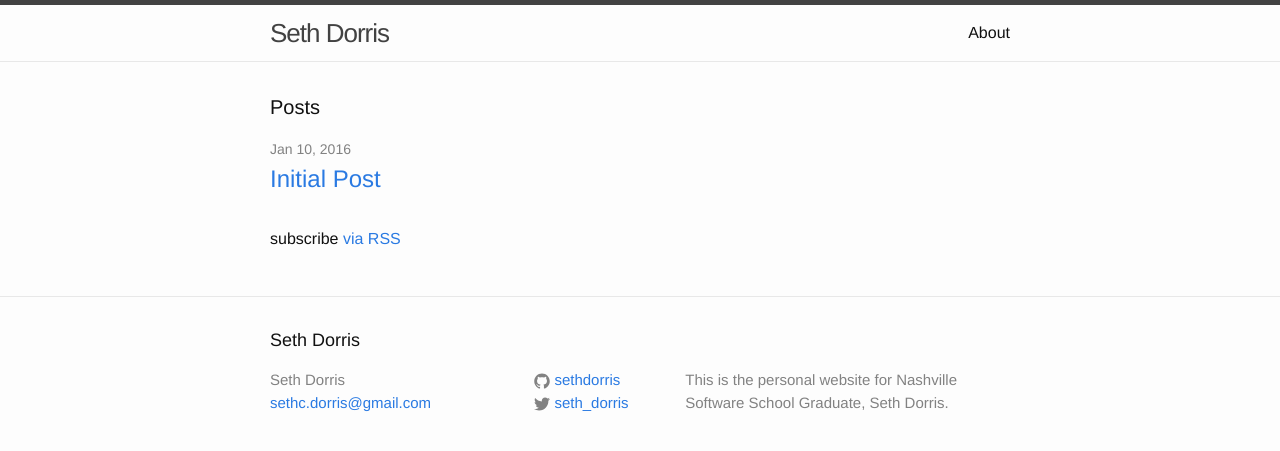
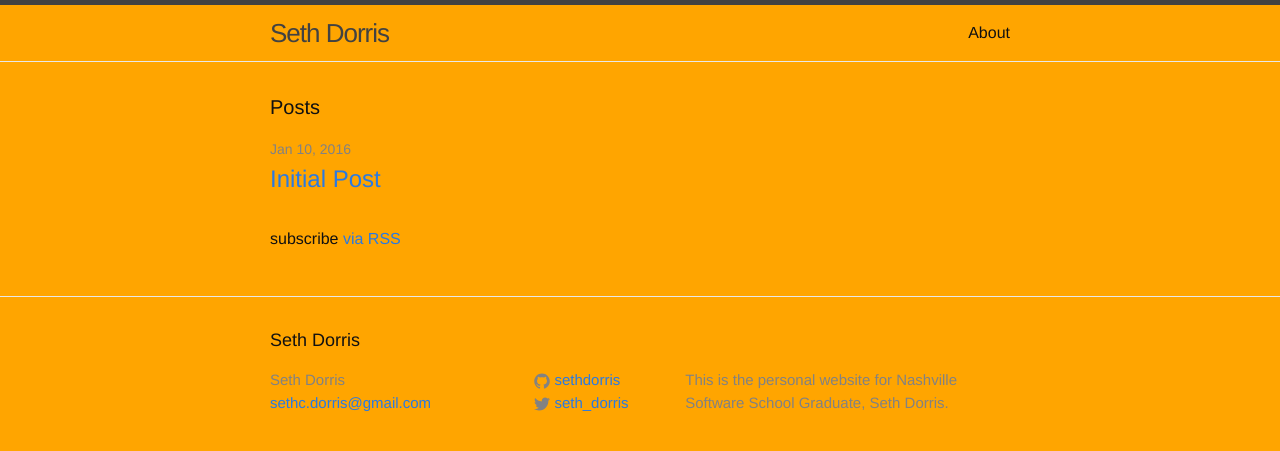
Before and after one commit to sethdorris/sethdorris.github.io, a Jekyll site: the page built from index.html, in a window 1280 px wide. Shown: the top 451 px of the page. Built offline with Jekyll 4.4.1, drawn with Linux system fonts in a browser that asks for light colours.

Commit message:
very minor scss change to background variable

```diff
--- a/_sass/_base.scss
+++ b/_sass/_base.scss
@@ -19,6 +19,8 @@ body {
     color: $text-color;
     background-color: $background-color;
     -webkit-text-size-adjust: 100%;
+    width: 100%;
+    height: 100%;
 }
 
 /**
--- a/css/main.scss
+++ b/css/main.scss
@@ -14,7 +14,7 @@ $base-line-height: 1.5;
 $spacing-unit:     30px;
 
 $text-color:       #111;
-$background-color: #fdfdfd;
+$background-color: orange;
 $brand-color:      #2a7ae2;
 
 $grey-color:       #828282;
```
